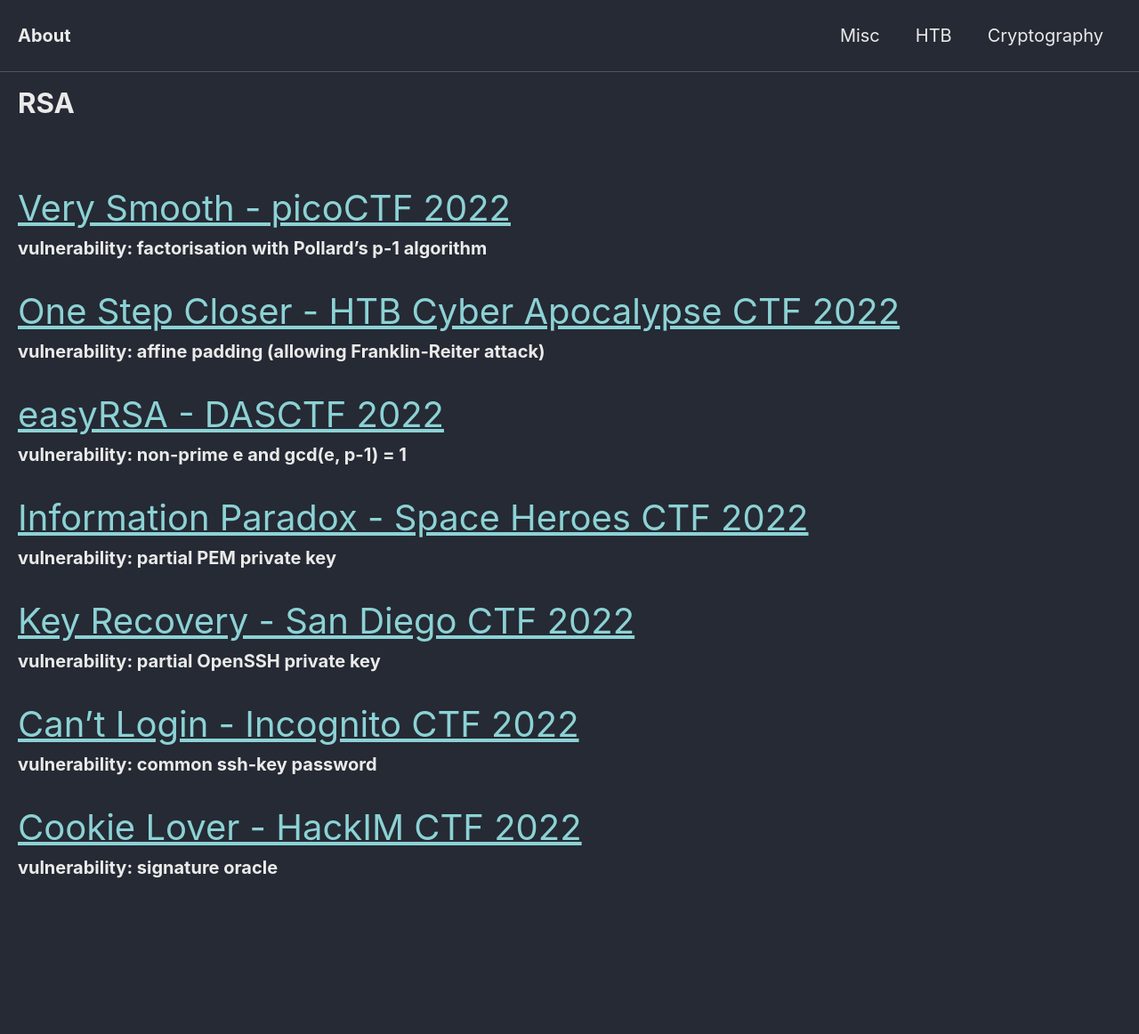
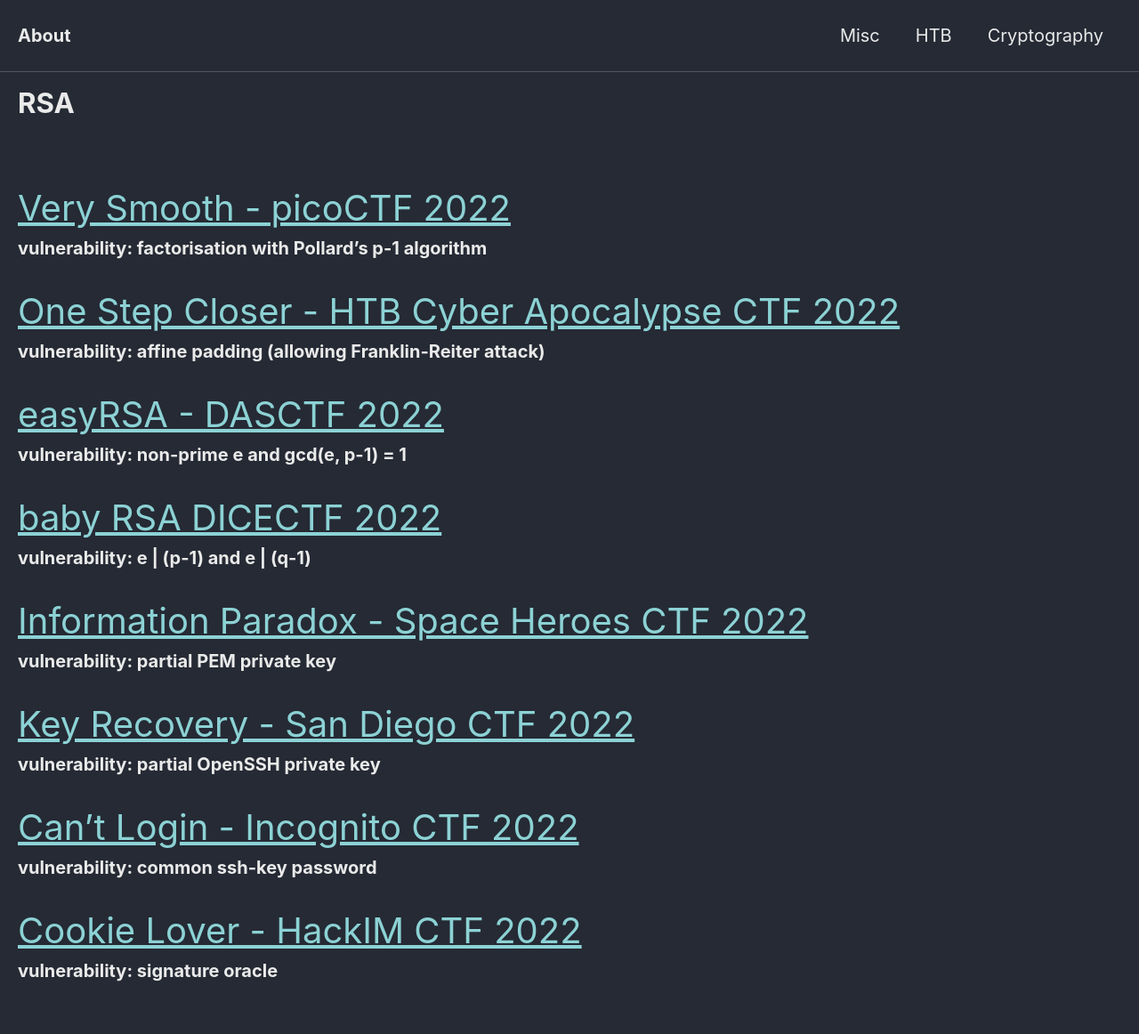
Before and after one commit to Connor-McCartney/Connor-McCartney.github.io, a Jekyll site: the page built from _pages/cryptography/rsa/rsa.md, in a window 1280 px wide. Shown: the whole page at 89% size. Built offline with Jekyll 4.4.1, drawn with Linux system fonts in a browser that asks for light colours; cached includes are drawn as plain includes; before the commit the page ends 1046 px from its top, so only the background shows below that.

Commit message:
Update rsa.md

```diff
--- a/_pages/cryptography/rsa/rsa.md
+++ b/_pages/cryptography/rsa/rsa.md
@@ -18,6 +18,10 @@ __vulnerability: affine padding (allowing Franklin-Reiter attack)__
 __vulnerability: non-prime e and gcd(e, p-1) = 1__
 
 
+<span style="font-size:2em;">   [baby RSA DICECTF 2022](/cryptography/rsa/baby-rsa-DICECTF-2022)       </span> <br>
+__vulnerability: e | (p-1) and e | (q-1)__
+
+
 <span style="font-size:2em;">   [Information Paradox - Space Heroes CTF 2022](/cryptography/rsa/information-paradox-SHCTF-2022)       </span> <br>
 __vulnerability: partial PEM private key__
 
```
